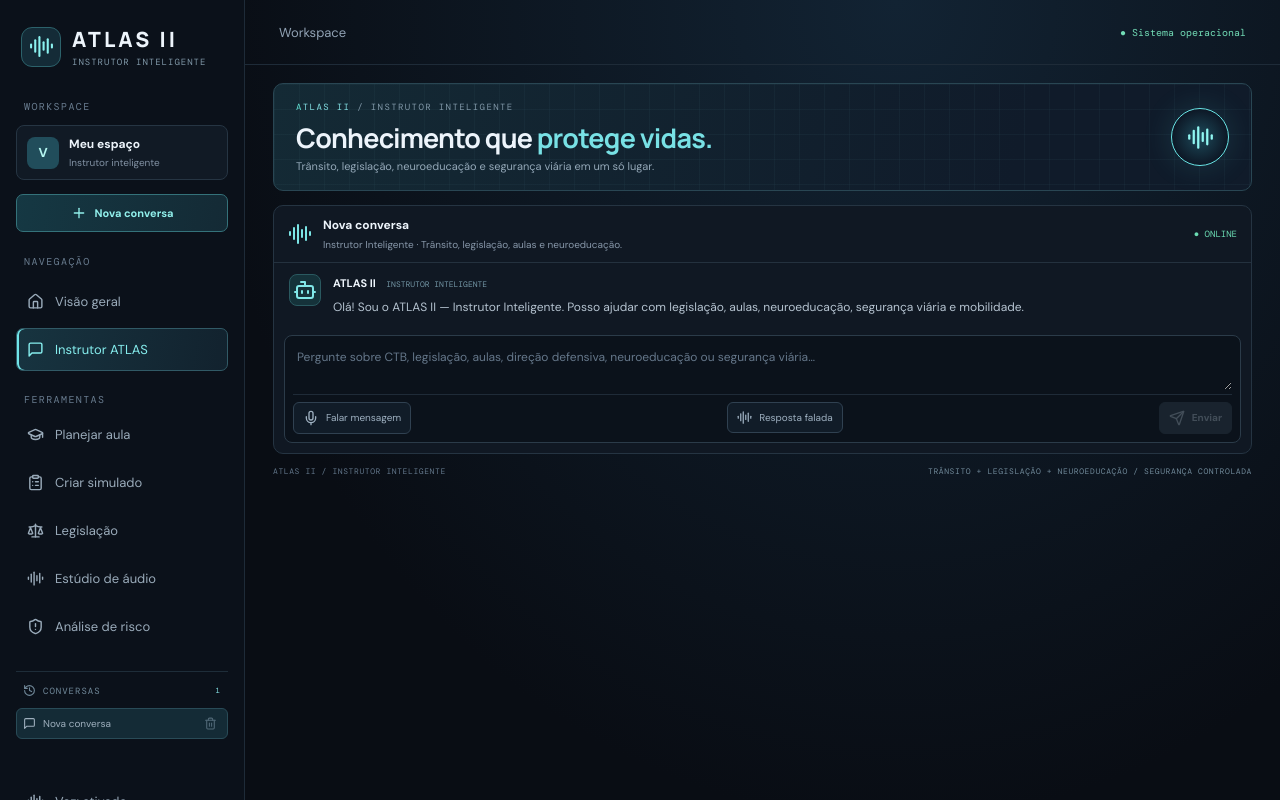
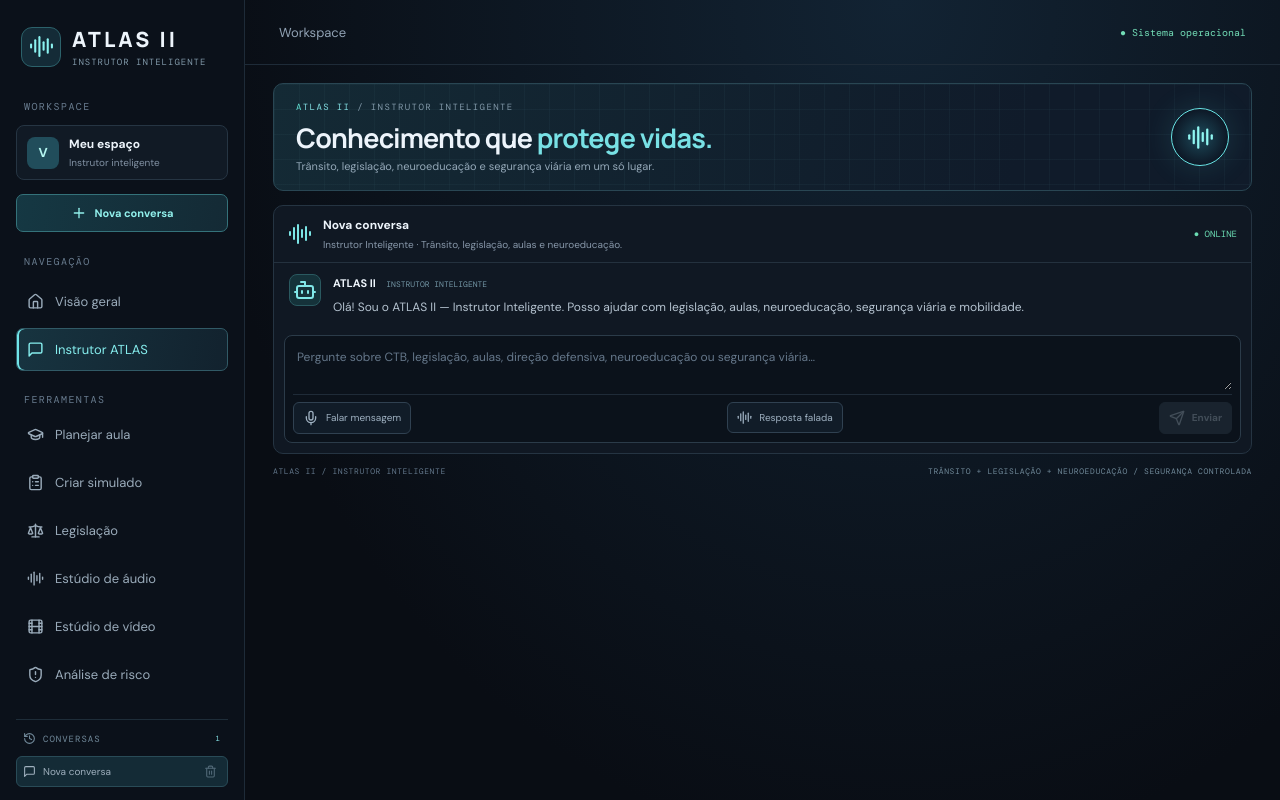
Before and after one commit to enatneuroeducacao-glitch/ATLAS, a Next.js app: page / in a window 1280 px wide. Shown: the top 800 px of the page. Built offline with nearby package versions, Linux system fonts and the light colour scheme; no server answers.

Commit message:
feat: add video studio navigation

```diff
--- a/app/page.tsx
+++ b/app/page.tsx
@@ -1,8 +1,9 @@
 "use client";
 import { FormEvent, useEffect, useMemo, useRef, useState } from "react";
-import { AudioLines, Bot, Mic, MicOff, Send, ShieldCheck, GraduationCap, ClipboardList, Scale, ShieldAlert, MessageSquare, History, House, Plus, Trash2, Clock3 } from "lucide-react";
+import { AudioLines, Bot, Mic, MicOff, Send, ShieldCheck, GraduationCap, ClipboardList, Scale, ShieldAlert, MessageSquare, History, House, Plus, Trash2, Clock3, Film } from "lucide-react";
 import { cleanTextForSpeech } from "@/lib/speech-text";
 import AudioStudio from "@/components/AudioStudio";
+import VideoStudio from "@/components/VideoStudio";
 
 type Message = { role: "user" | "assistant"; content: string };
 type Conversation = { id: string; title: string; messages: Message[]; updatedAt: number };
@@ -194,6 +195,7 @@ export default function Home() {
       <button type="button" className="navItem" onClick={() => navigate("quiz", "Crie um simulado de trânsito com 10 questões de múltipla escolha, gabarito comentado e nível de dificuldade progressivo. Informe o tema: [tema].")}><ClipboardList size={17}/> Criar simulado</button>
       <button type="button" className="navItem" onClick={() => navigate("law", "Explique a legislação de trânsito aplicável ao seguinte tema. Identifique a norma, artigo, vigência e fonte oficial atualizada: [tema].")}><Scale size={17}/> Legislação</button>
       <button type="button" className={`navItem ${activeMenu === "studio" ? "active" : ""}`} onClick={() => setActiveMenu("studio")}><AudioLines size={17}/> Estúdio de áudio</button>
+      <button type="button" className={`navItem ${activeMenu === "video" ? "active" : ""}`} onClick={() => setActiveMenu("video")}><Film size={17}/> Estúdio de vídeo</button>
       <button type="button" className={`navItem ${activeMenu === "risk" ? "active" : ""}`} onClick={() => navigate("risk", "Analise esta situação de trânsito sob a ótica da segurança viária: perigos, riscos, fatores humanos, usuários vulneráveis e conduta preventiva. Situação: [descreva].")}><ShieldAlert size={17}/> Análise de risco</button>
       <div className="sidebarHistory" id="atlas-history">
         <div className="historyHeading"><span><History size={13}/> CONVERSAS</span><small>{conversations.length}</small></div>
@@ -209,7 +211,7 @@ export default function Home() {
       <header className="topbar">Workspace <span>{serviceStatus === "ready" ? "● Sistema operacional" : serviceStatus === "error" ? "● Verificar conexão" : "● Verificando sistema…"}</span></header>
       <div className="content">
         <section className="welcomeBar"><div><div className="eyebrow">ATLAS II <span>/ INSTRUTOR INTELIGENTE</span></div><h1>Conhecimento que <span>protege vidas.</span></h1><p>Trânsito, legislação, neuroeducação e segurança viária em um só lugar.</p></div><div className="welcomeOrb"><AudioLines size={27}/></div></section>
-        {activeMenu === "studio" ? <AudioStudio/> : <section className="chat" id="atlas-chat">
+        {activeMenu === "studio" ? <AudioStudio/> : activeMenu === "video" ? <VideoStudio/> : <section className="chat" id="atlas-chat">
           <header><AudioLines/><div><b>{active?.title || "Nova conversa"}</b><small>Instrutor Inteligente · Trânsito, legislação, aulas e neuroeducação.</small></div><span>{loading ? "● PROCESSANDO" : "● ONLINE"}</span></header>
           <div className="conversation" id="atlas-conversation" ref={conversationRef} aria-live="polite">
             {history.length === 0 ? <div className="answer"><div className="botIcon"><Bot/></div><div><b>ATLAS II <small>INSTRUTOR INTELIGENTE</small></b><p>{welcome}</p></div></div> : history.map((item, index) => <div className="answer" key={index}><div className="botIcon">{item.role === "assistant" ? <Bot/> : <span>V</span>}</div><div><b>{item.role === "assistant" ? "ATLAS" : "VOCÊ"} <small>{item.role === "assistant" ? "ASSISTENTE" : "MENSAGEM"}</small></b><p>{item.content}</p></div></div>)}
```
